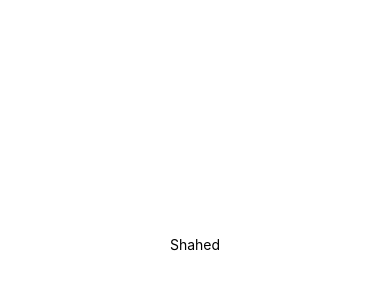
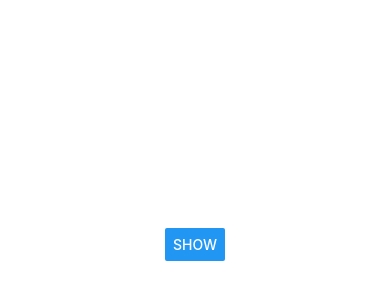
Before and after one commit to shahedibrahim7/JoVision-React-Native-Tasks, a React Native app: screen / in a window 390 px wide. Shown: the part 178-478 px from the top of the page. Built offline with nearby package versions, Linux system fonts and the light colour scheme.

Commit message:
Render Task20

```diff
--- a/App.tsx
+++ b/App.tsx
@@ -5,11 +5,15 @@
 import Task16 from './Tasks/Task16';
 import Task17 from './Tasks/Task17';
 import Task18 from './Tasks/Task18';
+import Task19 from './Tasks/Task19';
+import Task20 from './Tasks/Task20';
 
 export default function App() {
     return (
         //<Task16></Task16>
         //<Task17></Task17>
-        <Task18></Task18>
+        //<Task18></Task18>
+        //<Task19></Task19>
+        <Task20></Task20>
     );
 }
--- a/Components/MyClassPage_Task19.js
+++ b/Components/MyClassPage_Task19.js
@@ -11,4 +11,4 @@
     }
 }
 
-export default MyClassPage
+export default MyClassPage_Task19
--- /dev/null
+++ b/Components/MyClassPage_Task20.js
@@ -0,0 +1,20 @@
+import React, { Component } from 'react';
+import { View, Text } from 'react-native';
+
+class MyClassPage_Task20 extends Component {
+    componentDidMount() {
+        console.log('loaded');
+    }
+    componentWillUnmount() {
+        console.log('unloaded');
+    }
+    render() {
+        return (
+            <View style={{ flex: 1, justifyContent: 'center', alignItems: 'center' }}>
+                <Text>This is my class page for Task 20</Text>
+            </View>
+        )
+    }
+}
+
+export default MyClassPage_Task20
--- /dev/null
+++ b/Tasks/Task20.js
@@ -0,0 +1,22 @@
+import React, { useState } from 'react';
+import { View, Button } from 'react-native';
+import MyClassPage_Task20 from '../Components/MyClassPage_Task20';
+
+const Task20 = () => {
+    const [showPage, setShowPage] = useState(false);
+    function onButtonPress() {
+        setShowPage(true)
+    }
+
+    if (showPage) {
+        return <MyClassPage_Task20></MyClassPage_Task20>
+    }
+
+    return (
+        <View style={{ flex: 1, justifyContent: 'center', alignItems: 'center' }}>
+            <Button title="Show" onPress={onButtonPress}> </Button>
+        </View>
+    )
+}
+
+export default Task20
```
